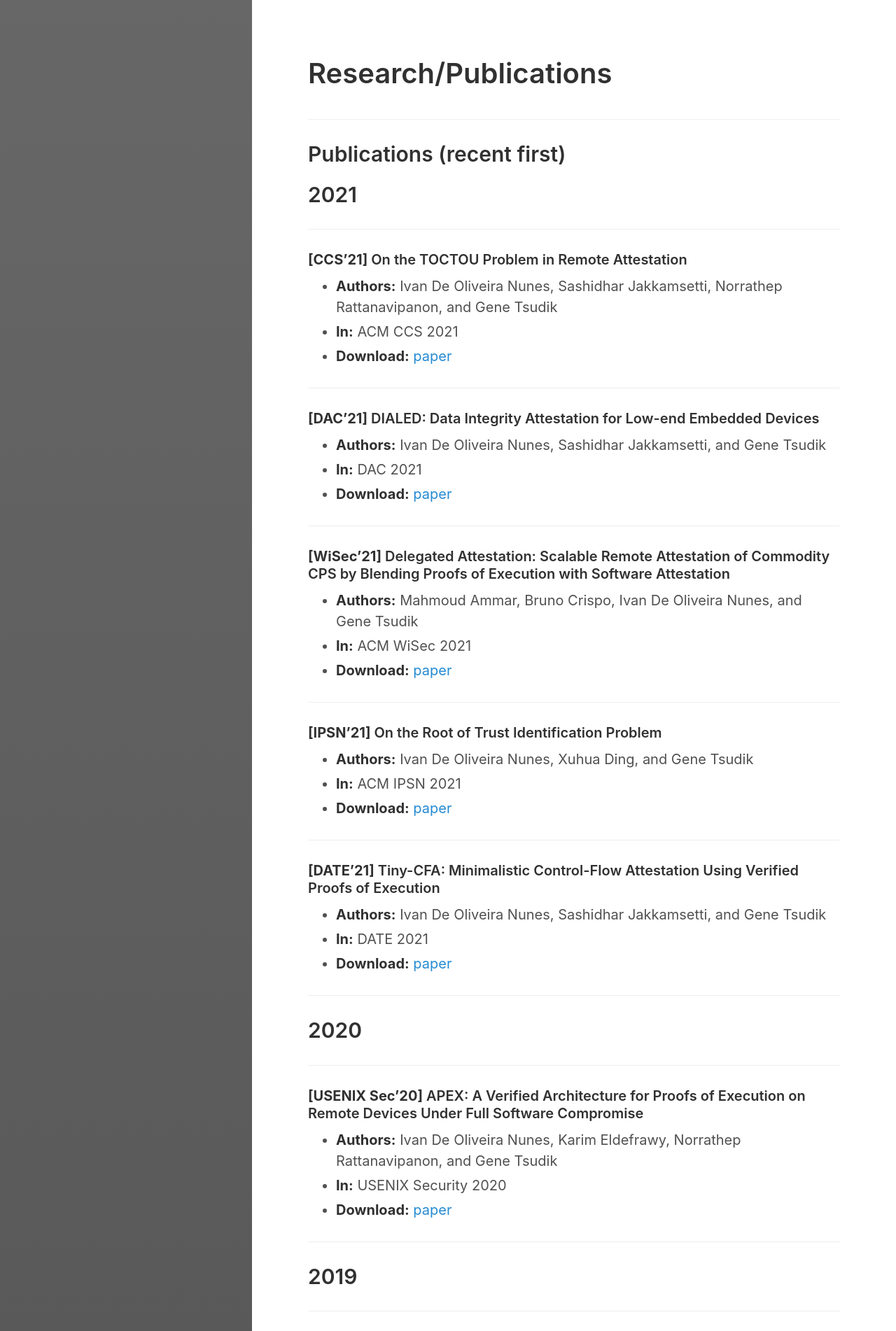
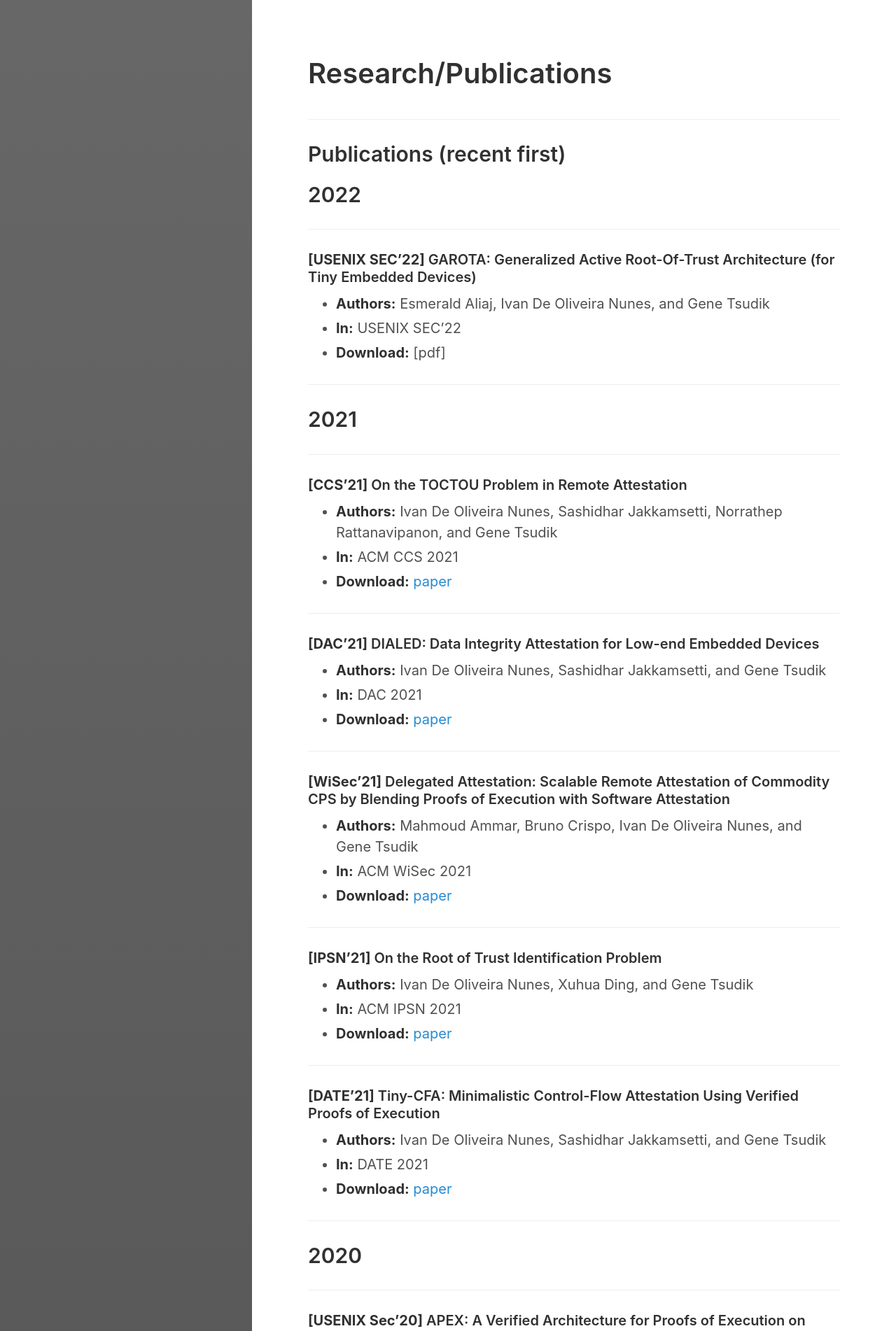
Before and after one commit to ivanolive/ivanolive.github.io, a Jekyll site: the page built from research.md, in a window 1280 px wide. Shown: the top 1902 px of the page at 70% size. Built offline with Jekyll 4.4.1, drawn with Linux system fonts in a browser that asks for light colours; some of the changed text lies outside the part shown.

Commit message:
Update research.md

```diff
--- a/research.md
+++ b/research.md
@@ -9,6 +9,17 @@
 
 ## Publications (recent first)
 
+
+## 2022
+
+___
+
+#### **\[USENIX SEC'22\]** GAROTA: Generalized Active Root-Of-Trust Architecture (for Tiny Embedded Devices)
+- **Authors:** Esmerald Aliaj, Ivan De Oliveira Nunes, and Gene Tsudik
+- **In:** USENIX SEC'22
+- **Download:** [pdf]
+
+___
 
 
 ## 2021
```
